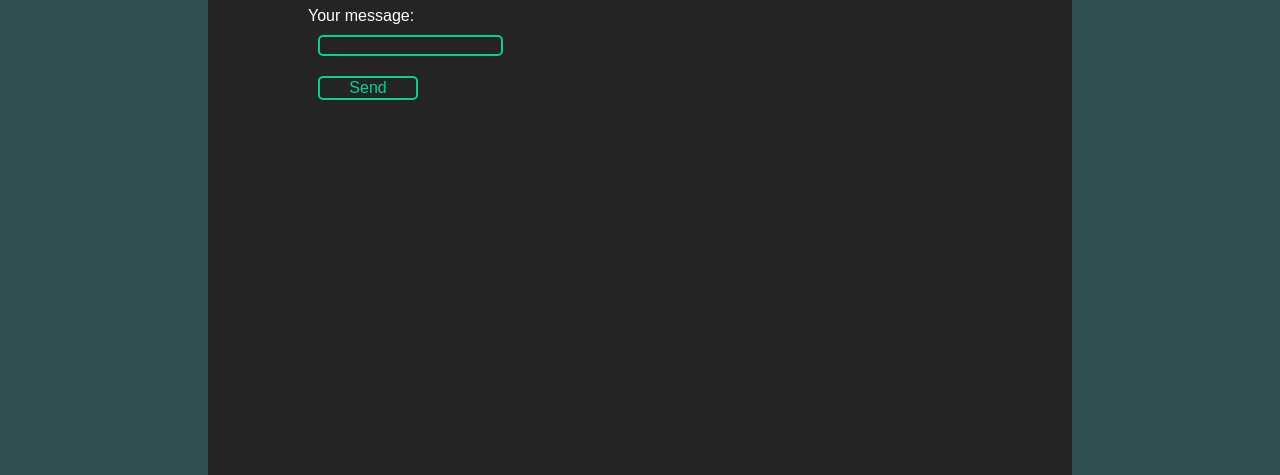
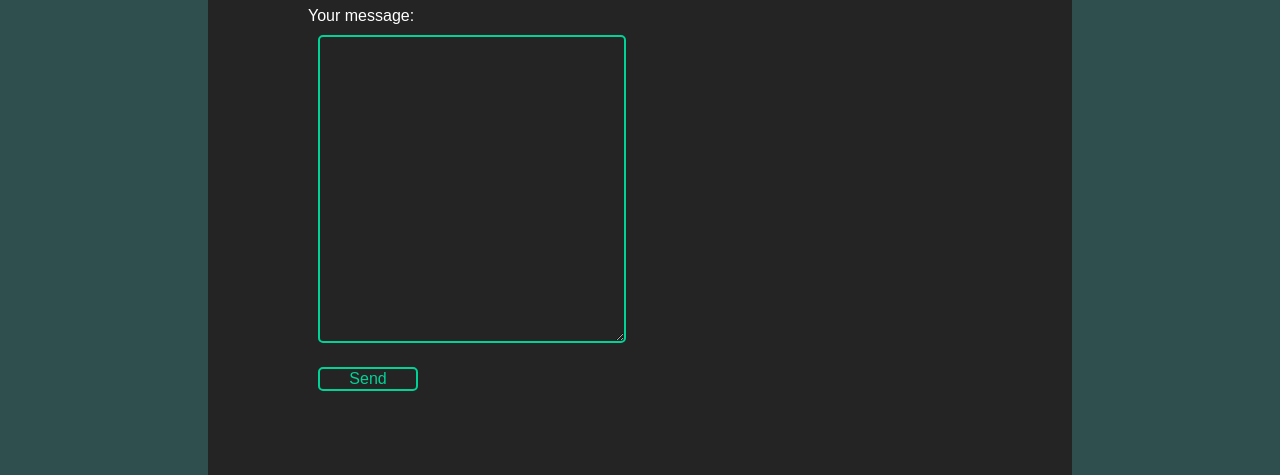
Before and after one commit to Chugaister/Chugaister.github.io, a plain HTML site: page contacts.html in a window 1280 px wide. Shown: the part 325-800 px from the top of the page. Drawn offline with Linux system fonts and the light colour scheme.

Commit message:
msg input bar improved

```diff
--- a/contacts.html
+++ b/contacts.html
@@ -24,7 +24,7 @@
                     <label for="email">Email:</label><br>
                     <input type="text" class="input"><br>
                     <label for="msg">Your message:</label><br>
-                    <input type="text" class="input"><br>
+                    <textarea type="text" class="input" id="messageInput"></textarea><br>
                     <button class="button">Send</button>
                 </form>
             </div>
--- a/styles/contacts.css
+++ b/styles/contacts.css
@@ -10,6 +10,11 @@
     background-color: #242424;
     border: 2px solid #01d396;
     color: white;
+    width: 300px;
+}
+
+#messageInput {
+    height: 300px;
 }
 
 .button {
```
